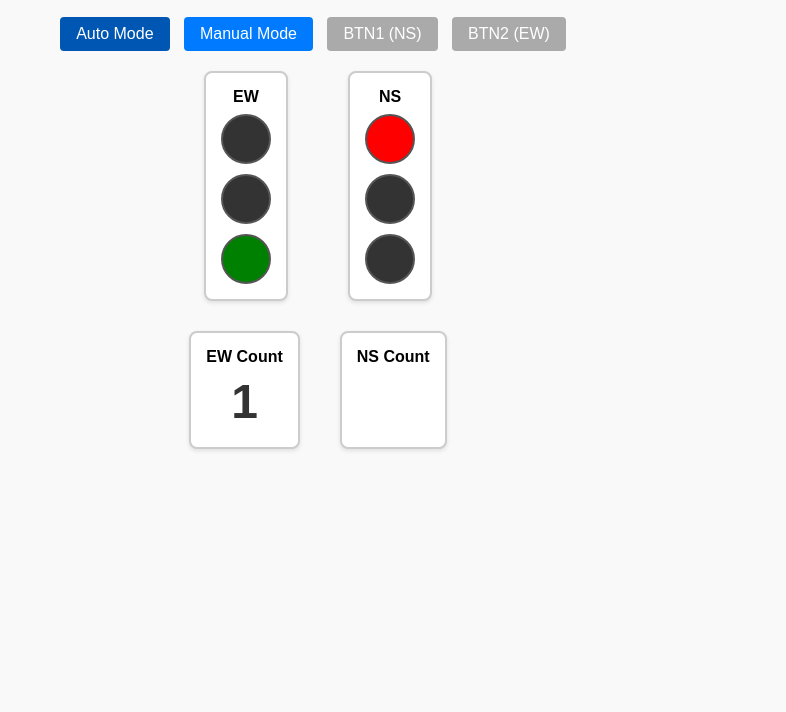
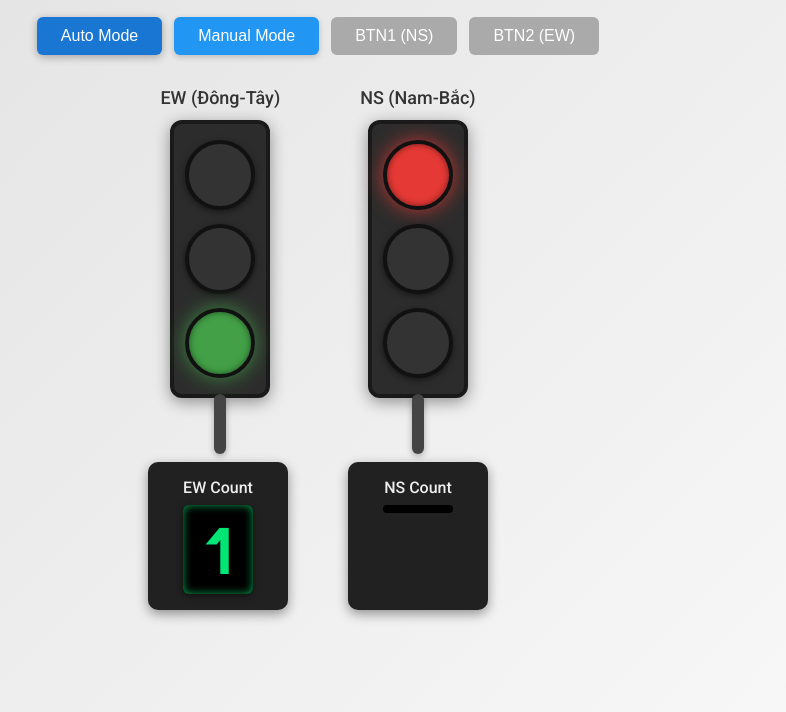
Before and after one commit to ethantruman/demo, a plain HTML site: page index.html in a window 1280 px wide. Shown: the part 88-800 px from the top of the page, without its empty margins (322-1108 px from the left). Drawn offline with Linux system fonts and the light colour scheme.

Commit message:
Update index.html

```diff
--- a/index.html
+++ b/index.html
@@ -2,135 +2,213 @@
 <html lang="en">
 <head>
   <meta charset="UTF-8" />
-  <title>Traffic Light Simulator (Decorated Frames)</title>
+  <title>Traffic Light Simulator (Premium UI)</title>
   <style>
     /* ======================
-       CSS cơ bản
+       CSS CHUNG
     ======================= */
+    @import url('https://fonts.googleapis.com/css2?family=Orbitron:wght@700&family=Roboto:wght@400;500&display=swap');
+
     * {
       box-sizing: border-box;
       margin: 0;
       padding: 0;
     }
+    html, body {
+      width: 100%;
+      height: 100%;
+    }
     body {
-      font-family: Arial, sans-serif;
-      background-color: #f9f9f9;
+      font-family: 'Roboto', sans-serif;
+      background: linear-gradient(135deg, #e0e0e0, #f9f9f9);
       display: flex;
       flex-direction: column;
       align-items: center;
+      justify-content: flex-start;
       padding: 20px;
     }
     h1 {
-      margin-bottom: 10px;
+      margin-bottom: 4px;
+      font-size: 32px;
+      color: #333;
+      text-shadow: 1px 1px 2px rgba(0,0,0,0.1);
     }
     .subtitle {
-      margin-bottom: 20px;
+      margin-bottom: 24px;
       color: #555;
+      font-size: 16px;
     }
 
-    /* Nút điều khiển */
+    /* ======================
+       NÚT ĐIỀU KHIỂN (BUTTONS)
+    ======================= */
     .controls {
-      margin-bottom: 20px;
+      margin-bottom: 32px;
+      display: flex;
+      gap: 12px;
+      flex-wrap: wrap;
+      justify-content: center;
     }
     .controls button {
-      padding: 8px 16px;
+      padding: 10px 24px;
       font-size: 16px;
-      margin-right: 10px;
+      font-weight: 500;
       border: none;
-      border-radius: 4px;
+      border-radius: 6px;
       cursor: pointer;
-      background-color: #007bff;
+      background-color: #2196F3;
       color: white;
-      transition: background 0.2s;
+      box-shadow: 0 2px 6px rgba(0,0,0,0.2);
+      transition: background 0.2s, transform 0.08s;
     }
     .controls button:hover {
-      background-color: #0056b3;
+      background-color: #1976D2;
+    }
+    .controls button:active {
+      transform: scale(0.96);
     }
     .controls button.active {
-      background-color: #0056b3;
+      background-color: #1976D2;
+      box-shadow: 0 2px 8px rgba(0,0,0,0.3);
     }
     .controls button.manual-btn {
-      background-color: #28a745;
+      background-color: #4CAF50;
+    }
+    .controls button.manual-btn:hover {
+      background-color: #388E3C;
     }
     .controls button.manual-btn:disabled {
       background-color: #aaa;
       cursor: not-allowed;
+      box-shadow: none;
     }
 
-    /* Bố cục đèn với khung */
+    /* ======================
+       BỐ CỤC ĐÈN GIAO THÔNG
+    ======================= */
     .container {
       display: flex;
-      gap: 60px;
-      margin-bottom: 20px;
+      gap: 80px;
+      margin-bottom: 40px;
+      flex-wrap: wrap;
+      justify-content: center;
     }
     .traffic-group {
       display: flex;
       flex-direction: column;
       align-items: center;
-      padding: 15px;
-      border: 2px solid #ccc;
-      border-radius: 8px;
-      background-color: #fff;
-      box-shadow: 0 2px 4px rgba(0,0,0,0.1);
+      position: relative;
     }
     .traffic-label {
-      margin-bottom: 8px;
-      font-weight: bold;
+      margin-bottom: 12px;
+      font-weight: 500;
+      color: #333;
+      font-size: 18px;
+    }
+    /* “Housing” - thân đèn */
+    .housing {
+      background-color: #2c2c2c;
+      padding: 16px;
+      border-radius: 12px;
+      border: 4px solid #1a1a1a;
+      box-shadow: 0 4px 16px rgba(0,0,0,0.4);
+      display: flex;
+      flex-direction: column;
+      align-items: center;
+      width: 100px;
+      position: relative;
+    }
+    /* Cột đèn (pole) */
+    .housing::after {
+      content: '';
+      position: absolute;
+      bottom: -60px;
+      left: 50%;
+      transform: translateX(-50%);
+      width: 12px;
+      height: 60px;
+      background-color: #444;
+      border-radius: 6px;
+      box-shadow: 0 2px 6px rgba(0,0,0,0.3);
     }
     .lights {
       display: flex;
       flex-direction: column;
-      gap: 10px;
+      gap: 14px;
     }
     .light {
-      width: 50px;
-      height: 50px;
-      background-color: #333; /* tắt = xám đậm */
+      width: 70px;
+      height: 70px;
+      background-color: #333; /* Tắt = xám đậm */
       border-radius: 50%;
-      border: 2px solid #555;
+      border: 4px solid #111;
+      box-shadow: 0 2px 6px rgba(0,0,0,0.5);
+      transition: background 0.2s, box-shadow 0.3s;
     }
-    .light.red.active    { background-color: red;    }
-    .light.yellow.active { background-color: yellow; }
-    .light.green.active  { background-color: green;  }
+    .light.red.active {
+      background-color: #e53935;
+      box-shadow: 0 0 20px rgba(229,57,53,0.8), inset 0 0 6px rgba(0,0,0,0.5);
+    }
+    .light.yellow.active {
+      background-color: #fdd835;
+      box-shadow: 0 0 20px rgba(253,216,53,0.8), inset 0 0 6px rgba(0,0,0,0.5);
+    }
+    .light.green.active {
+      background-color: #43a047;
+      box-shadow: 0 0 20px rgba(67,160,71,0.8), inset 0 0 6px rgba(0,0,0,0.5);
+    }
 
-    /* Bố cục 2 bộ đếm với khung */
+    /* ======================
+       BỘ ĐẾM (COUNTERS) – DIGITAL STYLE
+    ======================= */
     .counters {
       display: flex;
-      gap: 40px;
-      margin-top: 10px;
+      gap: 60px;
+      flex-wrap: wrap;
+      justify-content: center;
+      margin-top: 24px;
     }
     .counter-box {
       display: flex;
       flex-direction: column;
       align-items: center;
-      padding: 15px;
-      border: 2px solid #ccc;
-      border-radius: 8px;
-      background-color: #fff;
-      box-shadow: 0 2px 4px rgba(0,0,0,0.1);
-      min-width: 100px;
+      background-color: #212121;
+      padding: 16px 24px;
+      border-radius: 10px;
+      box-shadow: 0 4px 12px rgba(0,0,0,0.4);
+      min-width: 140px;
     }
     .counter-label {
-      font-weight: bold;
-      margin-bottom: 6px;
+      font-family: 'Roboto', sans-serif;
+      font-size: 16px;
+      font-weight: 500;
+      margin-bottom: 8px;
+      color: #eee;
     }
     .counter {
-      font-size: 48px;
-      font-weight: bold;
-      height: 60px;    /* giữ chỗ khi blank */
-      line-height: 60px;
+      font-family: 'Orbitron', sans-serif;
+      font-size: 64px;
+      color: #00e676;
+      background-color: #000;
+      padding: 4px 12px;
+      border-radius: 6px;
+      box-shadow: inset 0 0 8px rgba(0,230,118,0.7), 0 2px 6px rgba(0,0,0,0.5);
+      min-width: 70px;
       text-align: center;
+      transition: color 0.2s, box-shadow 0.2s;
+    }
+    .counter.blank {
       color: #333;
-      min-width: 60px;
+      box-shadow: inset 0 0 8px rgba(0,0,0,0.3);
     }
   </style>
 </head>
 <body>
 
   <h1>Traffic Light Simulator</h1>
-  <p class="subtitle">Manual Mode: Nhấn BTN1/BTN2 luôn nhảy ngay</p>
+  <p class="subtitle">Manual Mode: Nhấn BTN1/BTN2 để chuyển chế độ ngay</p>
 
-  <!-- 1. Nút chọn chế độ và nút bấm Manual -->
+  <!-- 1. Nút chọn chế độ và Manual buttons -->
   <div class="controls">
     <button id="btn-auto">Auto Mode</button>
     <button id="btn-manual">Manual Mode</button>
@@ -138,20 +216,23 @@
     <button id="btn2" class="manual-btn" disabled>BTN2 (EW)</button>
   </div>
 
-  <!-- 2. Hai nhóm đèn EW & NS với khung -->
+  <!-- 2. Hai “nhà đèn” EW & NS -->
   <div class="container">
     <!-- Nhánh EW -->
     <div class="traffic-group">
-      <div class="traffic-label">EW</div>
+      <div class="traffic-label">EW (Đông-Tây)</div>
+      <div class="housing">
         <div class="lights">
           <div id="ew-red" class="light red"></div>
           <div id="ew-yellow" class="light yellow"></div>
           <div id="ew-green" class="light green"></div>
         </div>
       </div>
+    </div>
     <!-- Nhánh NS -->
     <div class="traffic-group">
-      <div class="traffic-label">NS</div>
+      <div class="traffic-label">NS (Nam-Bắc)</div>
+      <div class="housing">
         <div class="lights">
           <div id="ns-red" class="light red"></div>
           <div id="ns-yellow" class="light yellow"></div>
@@ -159,16 +240,17 @@
         </div>
       </div>
     </div>
+  </div>
 
-  <!-- 3. Hai bộ đếm riêng với khung -->
+  <!-- 3. Hai bộ đếm riêng với khung Digital -->
   <div class="counters">
     <div class="counter-box">
       <div class="counter-label">EW Count</div>
-      <div id="ew-counter" class="counter"></div>
+      <div id="ew-counter" class="counter blank"></div>
     </div>
     <div class="counter-box">
       <div class="counter-label">NS Count</div>
-      <div id="ns-counter" class="counter"></div>
+      <div id="ns-counter" class="counter blank"></div>
     </div>
   </div>
 
@@ -177,16 +259,16 @@
     ///////////////////////////////////////////////////
     // 1. Khai báo biến toàn cục và helper functions
     ///////////////////////////////////////////////////
-    const btnAuto    = document.getElementById('btn-auto');
-    const btnManual  = document.getElementById('btn-manual');
-    const btn1       = document.getElementById('btn1');   // BTN1 điều khiển NS
-    const btn2       = document.getElementById('btn2');   // BTN2 điều khiển EW
-    const ewRed      = document.getElementById('ew-red');
-    const ewYellow   = document.getElementById('ew-yellow');
-    const ewGreen    = document.getElementById('ew-green');
-    const nsRed      = document.getElementById('ns-red');
-    const nsYellow   = document.getElementById('ns-yellow');
-    const nsGreen    = document.getElementById('ns-green');
+    const btnAuto     = document.getElementById('btn-auto');
+    const btnManual   = document.getElementById('btn-manual');
+    const btn1        = document.getElementById('btn1');    // BTN1 = NS
+    const btn2        = document.getElementById('btn2');    // BTN2 = EW
+    const ewRed       = document.getElementById('ew-red');
+    const ewYellow    = document.getElementById('ew-yellow');
+    const ewGreen     = document.getElementById('ew-green');
+    const nsRed       = document.getElementById('ns-red');
+    const nsYellow    = document.getElementById('ns-yellow');
+    const nsGreen     = document.getElementById('ns-green');
     const ewCounterDiv = document.getElementById('ew-counter');
     const nsCounterDiv = document.getElementById('ns-counter');
 
@@ -194,9 +276,9 @@
     let mode = 'auto'; // 'auto' hoặc 'manual'
 
     // References cho các timeout / interval để dễ clear
-    let autoTimer       = null;
-    let manualBlinkInt  = null;
-    let manualPhaseTimer= null;
+    let autoTimer        = null;
+    let manualBlinkInt   = null;
+    let manualPhaseTimer = null;
 
     const SEC = 1000; // 1 giây (ms)
 
@@ -212,24 +294,36 @@
       nsGreen.classList.toggle('active',  g);
     }
 
-    // Hiển thị đếm
+    // Hiển thị đếm (digital style)
     function showEWCount(val) {
-      ewCounterDiv.textContent = (val === null ? '' : val.toString());
+      if (val === null) {
+        ewCounterDiv.textContent = '';
+        ewCounterDiv.classList.add('blank');
+      } else {
+        ewCounterDiv.textContent = val.toString();
+        ewCounterDiv.classList.remove('blank');
+      }
     }
     function showNSCount(val) {
-      nsCounterDiv.textContent = (val === null ? '' : val.toString());
+      if (val === null) {
+        nsCounterDiv.textContent = '';
+        nsCounterDiv.classList.add('blank');
+      } else {
+        nsCounterDiv.textContent = val.toString();
+        nsCounterDiv.classList.remove('blank');
+      }
     }
 
     ///////////////////////////////////////////////////
-    // 2. Chức năng Auto Mode (chạy tuần tự)
+    // 2. Chức năng Auto Mode (chu trình 4 pha)
     ///////////////////////////////////////////////////
     function startAutoMode() {
       clearAllTimers();
-      // Mỗi pha sẽ cập nhật đèn & đếm vào đúng bộ đếm
 
+      // Pha 1: EW xanh 6s, NS đỏ
       function phaseEWGreen() {
-        setEW(0,0,1);       // EW = Xanh
-        setNS(1,0,0);       // NS = Đỏ
+        setEW(0,0,1);    // EW xanh
+        setNS(1,0,0);    // NS đỏ
         let t = 6;
         showEWCount(t);
         showNSCount(null);
@@ -243,9 +337,10 @@
         }, SEC);
       }
 
+      // Pha 2: EW vàng 3s, NS đỏ
       function phaseEWYellow() {
-        setEW(0,1,0);       // EW = Vàng
-        setNS(1,0,0);       // NS = Đỏ
+        setEW(0,1,0);    // EW vàng
+        setNS(1,0,0);    // NS đỏ
         let t = 3;
         showEWCount(t);
         showNSCount(null);
@@ -259,9 +354,10 @@
         }, SEC);
       }
 
+      // Pha 3: NS xanh 6s, EW đỏ
       function phaseNSGreen() {
-        setEW(1,0,0);       // EW = Đỏ
-        setNS(0,0,1);       // NS = Xanh
+        setEW(1,0,0);    // EW đỏ
+        setNS(0,0,1);    // NS xanh
         let t = 6;
         showEWCount(null);
         showNSCount(t);
@@ -275,9 +371,10 @@
         }, SEC);
       }
 
+      // Pha 4: NS vàng 3s, EW đỏ
       function phaseNSYellow() {
-        setEW(1,0,0);       // EW = Đỏ
-        setNS(0,1,0);       // NS = Vàng
+        setEW(1,0,0);    // EW đỏ
+        setNS(0,1,0);    // NS vàng
         let t = 3;
         showEWCount(null);
         showNSCount(t);
@@ -314,7 +411,7 @@
       showEWCount(null);
       showNSCount(null);
 
-      // Nhấp nháy đỏ khi idle
+      // 3.1: Nhấp nháy đỏ (idle)
       let redOn = false;
       function blinkRed() {
         redOn = !redOn;
@@ -328,10 +425,10 @@
       }
       manualBlinkInt = setInterval(blinkRed, SEC / 2);
 
-      // BTN1 (NS) – luôn override
+      // 3.2: BTN1 (NS) – luôn override
       btn1.onclick = () => {
         if (manualState === 'ns-green-static') {
-          // Lần hai: sang 'ns-counting-green'
+          // Nhấn lần hai: bắt đầu đếm NS
           clearAllTimers();
           manualState = 'ns-counting-green';
           let t = 6;
@@ -344,7 +441,7 @@
             showNSCount(t >= 0 ? t : '');
             if (t < 0) {
               clearInterval(manualPhaseTimer);
-              // Sang NS vàng
+              // Chuyển NS sang vàng
               manualState = 'ns-counting-yellow';
               let t2 = 3;
               setEW(1,0,0);
@@ -366,7 +463,7 @@
             }
           }, SEC);
         } else {
-          // Override sang 'ns-green-static'
+          // Override ngay sang NS xanh tĩnh
           clearAllTimers();
           manualState = 'ns-green-static';
           setEW(1,0,0);   // EW đỏ
@@ -376,10 +473,10 @@
         }
       };
 
-      // BTN2 (EW) – luôn override
+      // 3.3: BTN2 (EW) – luôn override
       btn2.onclick = () => {
         if (manualState === 'ew-green-static') {
-          // Lần hai: sang 'ew-counting-green'
+          // Nhấn lần hai: bắt đầu đếm EW
           clearAllTimers();
           manualState = 'ew-counting-green';
           let t = 6;
@@ -392,7 +489,7 @@
             showEWCount(t >= 0 ? t : '');
             if (t < 0) {
               clearInterval(manualPhaseTimer);
-              // Sang EW vàng
+              // Chuyển EW sang vàng
               manualState = 'ew-counting-yellow';
               let t2 = 3;
               setNS(1,0,0);
@@ -414,7 +511,7 @@
             }
           }, SEC);
         } else {
-          // Override sang 'ew-green-static'
+          // Override ngay sang EW xanh tĩnh
           clearAllTimers();
           manualState = 'ew-green-static';
           setNS(1,0,0);  // NS đỏ
```
Lines whose indentation alone changed are shown as unchanged.
